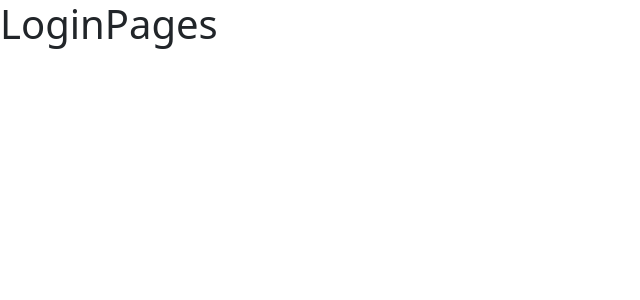
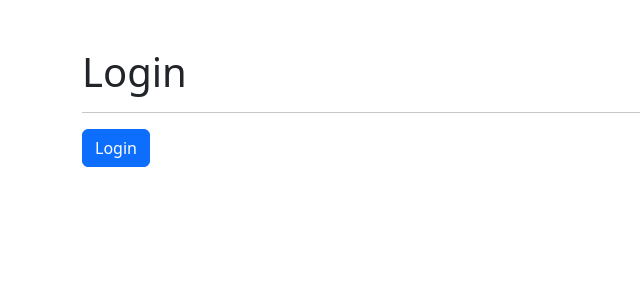
Before and after one commit to alejopua/REACT__07-heros-spa, a React (Vite) app: page /login in a window 1280 px wide. Shown: the top 300 px of the page, without its empty margins (0-640 px from the left). Built offline with nearby package versions, Linux system fonts and the light colour scheme.

Commit message:
Navigate push / replace - useNavigate

```diff
--- a/src/auth/pages/LoginPages.jsx
+++ b/src/auth/pages/LoginPages.jsx
@@ -1,6 +1,23 @@
+import { useNavigate } from 'react-router-dom';
 
 export const LoginPages = () => {
+  const navigate = useNavigate()
+
+  const onLogout = () => {
+      navigate('/', { replace: true })
+  }
+
   return (
-    <h1>LoginPages</h1>
+    <div className="container mt-5">
+      <h1>Login</h1>
+      <hr />
+
+      <button
+        className="btn btn-primary"
+        onClick={onLogout}
+      >
+        Login
+      </button>
+    </div>
   )
 }
--- a/src/ui/components/Navbar.jsx
+++ b/src/ui/components/Navbar.jsx
@@ -1,7 +1,12 @@
-import { Link, NavLink } from 'react-router-dom';
-
+import { useNavigate, Link, NavLink } from 'react-router-dom';
 
 export const Navbar = () => {
+    const navigate = useNavigate()
+
+    const onLogout = () => {
+        navigate('/login', { replace: true })
+    }
+
     return (
         <nav className="navbar navbar-expand-sm navbar-dark bg-dark p-2">
 
@@ -34,11 +39,14 @@ export const Navbar = () => {
             <div className="navbar-collapse collapse w-100 order-3 dual-collapse2 d-flex justify-content-end">
                 <ul className="navbar-nav ml-auto">
                     <span className='nav-item nav-link text-primary'>
-                      Alejandro
+                        Alejandro
                     </span>
 
-                    <button className='nav-item nav-link btn'>
-                      Logout
+                    <button
+                        className='nav-item nav-link btn'
+                        onClick={onLogout}
+                    >
+                        Logout
                     </button>
                 </ul>
             </div>
```
